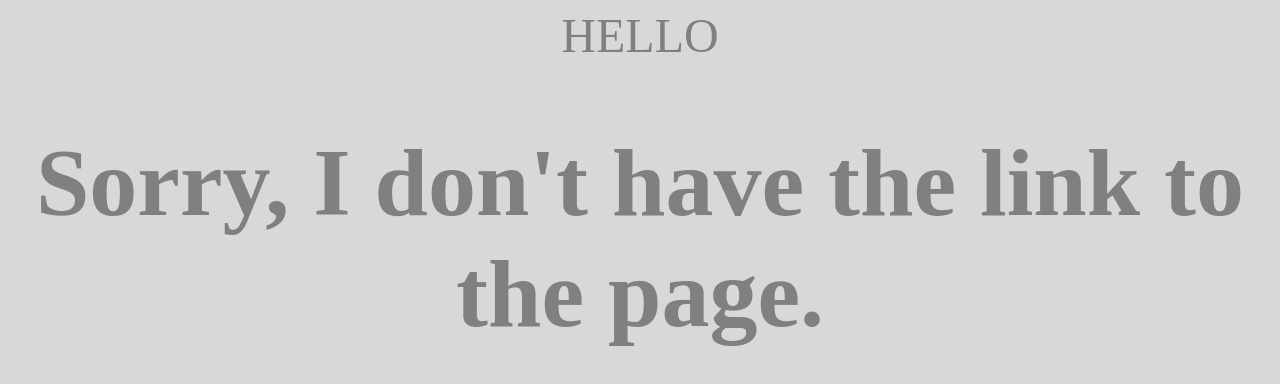
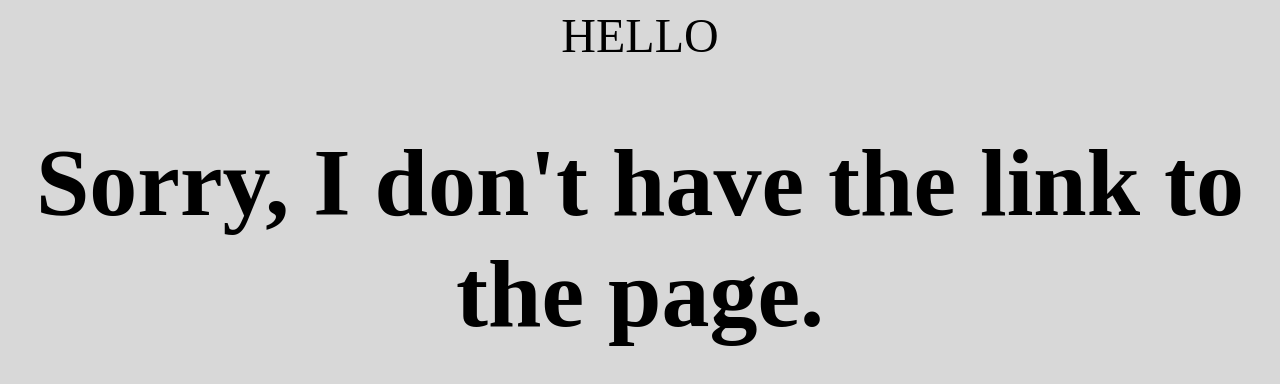
Before and after one commit to prakashchoudhary07/clone, a plain HTML site: page nolink.html in a window 1280 px wide. Drawn offline with Linux system fonts and the light colour scheme.

Commit message:
changes in css file

```diff
--- a/styles/styles.css
+++ b/styles/styles.css
@@ -61,7 +61,7 @@ a:hover {
 
 .nolink {
     text-align: center;
-    color: gray;
+    color: rgba(0, 0, 0, 1);
     font-size: 3rem;
 }
 
```
